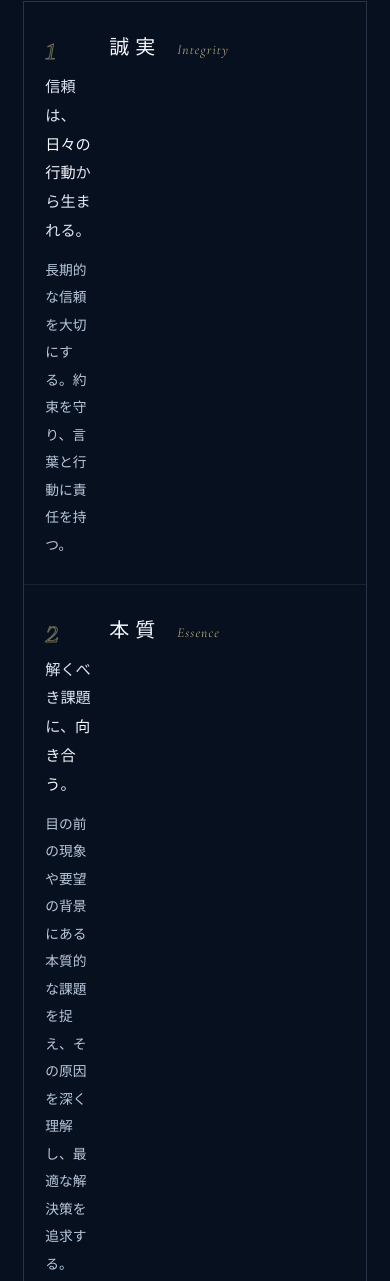
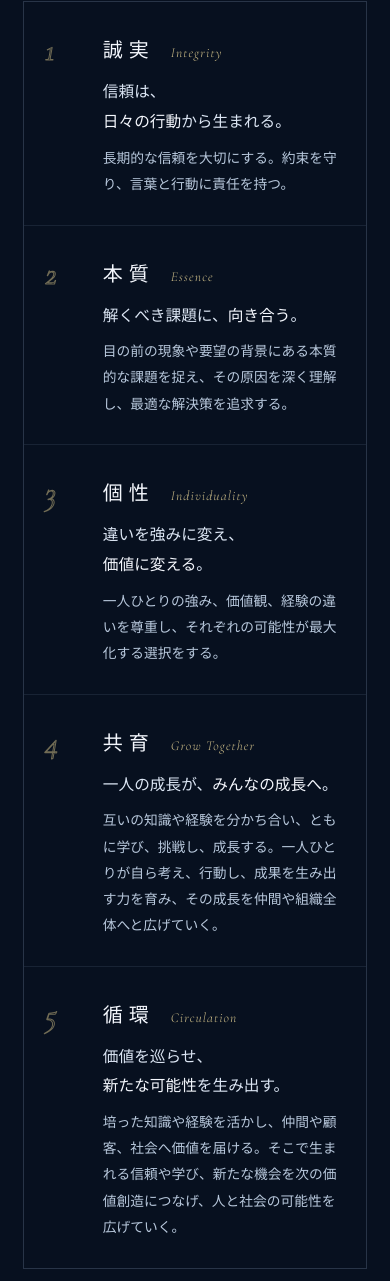
Before and after one commit to hisafuminakamurarp-lab/rp-websirte, a plain HTML site: page about.html in a window 390 px wide. Shown: the part 2816-4097 px from the top of the page. Drawn offline with nearby package versions, Linux system fonts and the light colour scheme.

Commit message:
AboutのValuesのスマホ表示を修正（説明文が番号列に押し込まれていた）
Co-Authored-By: Claude Opus 5.5 <noreply@anthropic.com>

```diff
--- a/about.html
+++ b/about.html
@@ -351,11 +351,11 @@ footer{border-top:1px solid var(--border);padding:4.5rem 6vw 3rem;background:var
     <p>互いに学び、挑戦し、ともに成長する。その積み重ねから生まれる力を、仲間や顧客、社会へと広げ、新たな可能性を育んでいく。</p>
   </div>
   <div class="val-grid val-list rv">
-    <div class="val"><div class="v-no">1</div><div class="v-head"><h3>誠実</h3><span class="v-en">Integrity</span></div><div class="v-body"><p>信頼は、<span class="hl">日々の行動</span>から生まれる。</p><p class="v-desc">長期的な信頼を大切にする。約束を守り、言葉と行動に責任を持つ。</p></div></div>
-    <div class="val"><div class="v-no">2</div><div class="v-head"><h3>本質</h3><span class="v-en">Essence</span></div><div class="v-body"><p>解くべき課題に、<span class="hl">向き合う</span>。</p><p class="v-desc">目の前の現象や要望の背景にある本質的な課題を捉え、その原因を深く理解し、最適な解決策を追求する。</p></div></div>
-    <div class="val"><div class="v-no">3</div><div class="v-head"><h3>個性</h3><span class="v-en">Individuality</span></div><div class="v-body"><p>違いを強みに変え、<span class="hl">価値に変える</span>。</p><p class="v-desc">一人ひとりの強み、価値観、経験の違いを尊重し、それぞれの可能性が最大化する選択をする。</p></div></div>
-    <div class="val"><div class="v-no">4</div><div class="v-head"><h3>共育</h3><span class="v-en">Grow Together</span></div><div class="v-body"><p>一人の成長が、<span class="hl">みんなの成長へ</span>。</p><p class="v-desc">互いの知識や経験を分かち合い、ともに学び、挑戦し、成長する。一人ひとりが自ら考え、行動し、成果を生み出す力を育み、その成長を仲間や組織全体へと広げていく。</p></div></div>
-    <div class="val"><div class="v-no">5</div><div class="v-head"><h3>循環</h3><span class="v-en">Circulation</span></div><div class="v-body"><p>価値を巡らせ、<span class="hl">新たな可能性</span>を生み出す。</p><p class="v-desc">培った知識や経験を活かし、仲間や顧客、社会へ価値を届ける。そこで生まれる信頼や学び、新たな機会を次の価値創造につなげ、人と社会の可能性を広げていく。</p></div></div>
+    <div class="val"><div class="v-no">1</div><div class="v-head"><h3>誠実</h3><span class="v-en">Integrity</span></div><div class="v-body"><p><span class="nw">信頼は、</span><span class="nw"><span class="hl">日々の行動</span>から生まれる。</span></p><p class="v-desc">長期的な信頼を大切にする。約束を守り、言葉と行動に責任を持つ。</p></div></div>
+    <div class="val"><div class="v-no">2</div><div class="v-head"><h3>本質</h3><span class="v-en">Essence</span></div><div class="v-body"><p><span class="nw">解くべき課題に、</span><span class="nw"><span class="hl">向き合う</span>。</span></p><p class="v-desc">目の前の現象や要望の背景にある本質的な課題を捉え、その原因を深く理解し、最適な解決策を追求する。</p></div></div>
+    <div class="val"><div class="v-no">3</div><div class="v-head"><h3>個性</h3><span class="v-en">Individuality</span></div><div class="v-body"><p><span class="nw">違いを強みに変え、</span><span class="nw"><span class="hl">価値に変える</span>。</span></p><p class="v-desc">一人ひとりの強み、価値観、経験の違いを尊重し、それぞれの可能性が最大化する選択をする。</p></div></div>
+    <div class="val"><div class="v-no">4</div><div class="v-head"><h3>共育</h3><span class="v-en">Grow Together</span></div><div class="v-body"><p><span class="nw">一人の成長が、</span><span class="nw"><span class="hl">みんなの成長へ</span>。</span></p><p class="v-desc">互いの知識や経験を分かち合い、ともに学び、挑戦し、成長する。一人ひとりが自ら考え、行動し、成果を生み出す力を育み、その成長を仲間や組織全体へと広げていく。</p></div></div>
+    <div class="val"><div class="v-no">5</div><div class="v-head"><h3>循環</h3><span class="v-en">Circulation</span></div><div class="v-body"><p><span class="nw">価値を巡らせ、</span><span class="nw"><span class="hl">新たな可能性</span>を生み出す。</span></p><p class="v-desc">培った知識や経験を活かし、仲間や顧客、社会へ価値を届ける。そこで生まれる信頼や学び、新たな機会を次の価値創造につなげ、人と社会の可能性を広げていく。</p></div></div>
   </div>
 </section>
 
--- a/site.css
+++ b/site.css
@@ -167,8 +167,11 @@ h1,h2,.big{word-break:auto-phrase}
 .val-list .val h3{margin:0;font-size:1.5rem;letter-spacing:.3em}
 .val-list .val p{margin:0;font-family:var(--serif);font-size:1.02rem;color:var(--s1)}
 @media(max-width:860px){
-  .val-list .val{grid-template-columns:3rem 1fr;gap:.4rem 1rem;padding:1.6em 1.3em}
-  .val-list .val p{grid-column:2;font-size:.95rem}
+  .val-list .val{grid-template-columns:2.6rem 1fr;gap:.5rem 1rem;padding:1.8em 1.3em;align-items:start}
+  .val-list .val .v-no{grid-row:1 / span 2;font-size:2rem;padding-top:.1em}
+  .val-list .v-head,.val-list .v-body{grid-column:2}
+  .val-list .val p{font-size:.98rem;line-height:1.9}
+  .val-list .v-body .v-desc{margin-top:.5em;font-size:.86rem;line-height:1.9}
   .val-list .val h3{font-size:1.25rem}
 }
 
```
